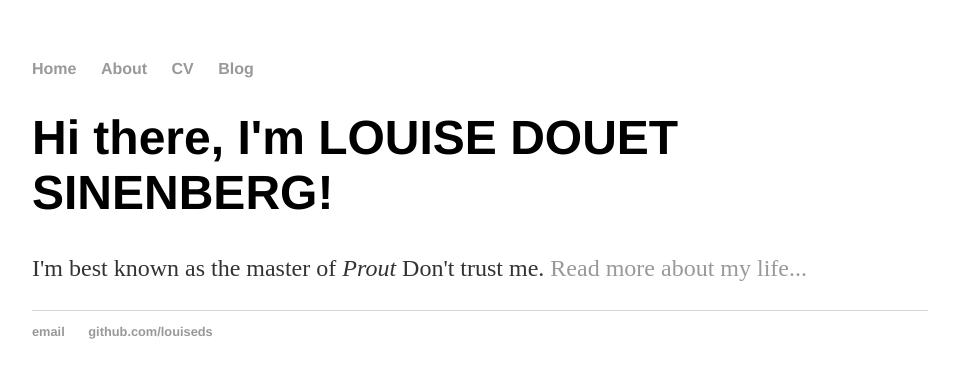
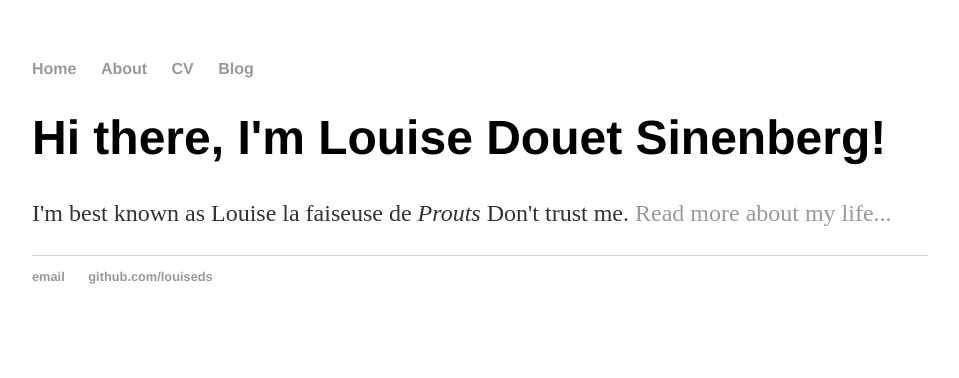
Before and after one commit to louiseds/louiseds.github.io, a Jekyll site: the page built from index.html, in a window 1280 px wide. Shown: the top 378 px of the page, without its empty margins (160-1119 px from the left). Built offline with Jekyll 4.4.1, drawn with Linux system fonts in a browser that asks for light colours.

Commit message:
Update index.html

```diff
--- a/index.html
+++ b/index.html
@@ -1,30 +1,8 @@
-<!DOCTYPE html>
-<html>
-	<head>
-		<title>LOUISE DOUET SINENBERG, Portfolio</title>
-		<!-- link to main stylesheet -->
-		<link rel="stylesheet" type="text/css" href="/css/main.css">
-	</head>
-	<body>
-		<nav>
-    		<ul>
-        		<li><a href="/">Home</a></li>
-	        	<li><a href="/about">About</a></li>
-        		<li><a href="/cv">CV</a></li>
-        		<li><a href="/blog">Blog</a></li>
-    		</ul>
-		</nav>
-		<div class="container">
-    		<div class="blurb">
-        		<h1>Hi there, I'm LOUISE DOUET SINENBERG!</h1>
-				<p>I'm best known as the master of <em>Prout</em> Don't trust me. <a href="/about">Read more about my life...</a></p>
-    		</div><!-- /.blurb -->
-		</div><!-- /.container -->
-		<footer>
-    		<ul>
-        		<li><a href="mailto:louise.douet.sinenberg@gmail.com">email</a></li>
-        		<li><a href="https://github.com/louiseds">github.com/louiseds</a></li>
-			</ul>
-		</footer>
-	</body>
-</html>
+---
+layout: default
+title: Louise Douet Sinenberg, Ma vie mon oeuvre
+---
+<div class="blurb">
+	<h1>Hi there, I'm Louise Douet Sinenberg!</h1>
+	<p>I'm best known as Louise la faiseuse de <em>Prouts</em> Don't trust me. <a href="/about">Read more about my life...</a></p>
+</div><!-- /.blurb -->
```
